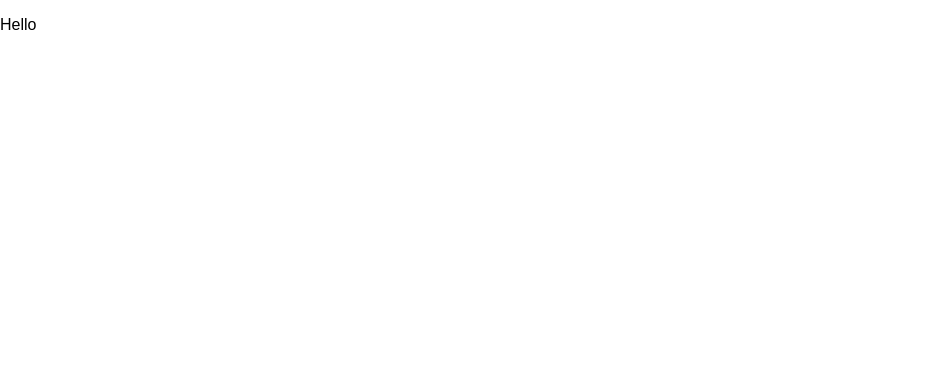
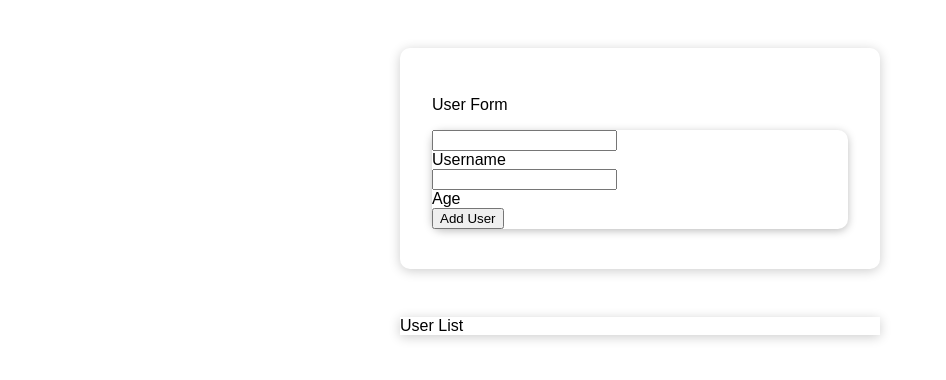
Before and after one commit to suthan83/goalsList, a React (Create React App) app: page / in a window 1280 px wide. Shown: the top 380 px of the page, without its empty margins (0-946 px from the left). Built offline with nearby package versions, Linux system fonts and the light colour scheme.

Commit message:
add User Form

```diff
--- a/src/App.css
+++ b/src/App.css
@@ -12,3 +12,18 @@
   box-shadow: 0 2px 12px rgba(0, 0, 0, 0.2);
   border-radius: 10px;
 }
+
+.user-list {
+  width: 30rem;
+  margin: 3rem auto;
+  box-shadow: 0 2px 12px rgba(0, 0, 0, 0.2);
+}
+
+.user-form {
+  width: 30rem;
+  max-width: 90%;
+  margin: 3rem auto;
+  padding: 2rem;
+  box-shadow: 0 2px 12px rgba(0, 0, 0, 0.2);
+  border-radius: 10px;
+}
--- a/src/App.js
+++ b/src/App.js
@@ -1,11 +1,20 @@
 import React from 'react';
+import UserForm from './components/UserForm/UserForm'
+
+import './App.css'
 
 const App = () => {
 
 
   return (
     <div>
-      <p>Hello</p>
+      <section className='user-form'>
+        <p>User Form</p>
+        <UserForm/>
+      </section>
+      <section className='user-list'>
+        <p>User List</p>
+      </section>
     </div>
   );
 };
--- /dev/null
+++ b/src/components/UI/Card.js
@@ -0,0 +1,11 @@
+import React from "react";
+
+import classes from "./Card.module.css"
+
+const Card = (props) => {
+    return(
+        <div className={classes.card}>{props.children}</div>
+    )
+}
+
+export default Card;
--- /dev/null
+++ b/src/components/UI/Card.module.css
@@ -0,0 +1,5 @@
+.card {
+  background: white;
+  box-shadow: 0 2px 8px rgba(0, 0, 0, 0.26);
+  border-radius: 10px;
+}
--- /dev/null
+++ b/src/components/UserForm/UserForm.css
@@ -0,0 +1,11 @@
+.form-control {
+  margin: 0.5rem 0;
+}
+
+.form-control label {
+  display: block;
+}
+
+.form-control input {
+  display: block;
+}
--- /dev/null
+++ b/src/components/UserForm/UserForm.js
@@ -0,0 +1,44 @@
+import React, {useState} from "react";
+import Card from "./../UI/Card"
+
+import "./UserForm.css"
+
+const UserForm = () => {
+    const [enteredUsername, setEnteredUsername] = useState('')
+    const [enteredAge, setEnteredAge] = useState('')
+
+    const onUsernameChangeHandler = (event) => {
+        console.log('Username: ', event.target.value);
+        setEnteredUsername(event.target.value);
+    }
+
+    const onAgeChangeHandler = (event) => {
+        console.log('Age: ', event.target.value);
+        setEnteredAge(event.target.value);
+    }
+
+    const addUserHandler = (event) => {
+        event.preventDefault();
+        console.log('form submitted with >> ', enteredUsername, enteredAge);
+    }
+
+    return (
+        <Card>
+            <form className="form-control" action="submit" onSubmit={addUserHandler}>
+                <div>
+                    <input type="text" onChange={onUsernameChangeHandler}/>
+                    <label htmlFor="username">Username</label>
+                </div>
+                <div>
+                    <input type="text" onChange={onAgeChangeHandler}/>
+                    <label htmlFor="age" type="number">Age</label>
+                </div>
+                <div>
+                    <button type="submit">Add User</button>
+                </div>
+            </form>
+        </Card>
+    )
+}
+
+export default UserForm;
```
